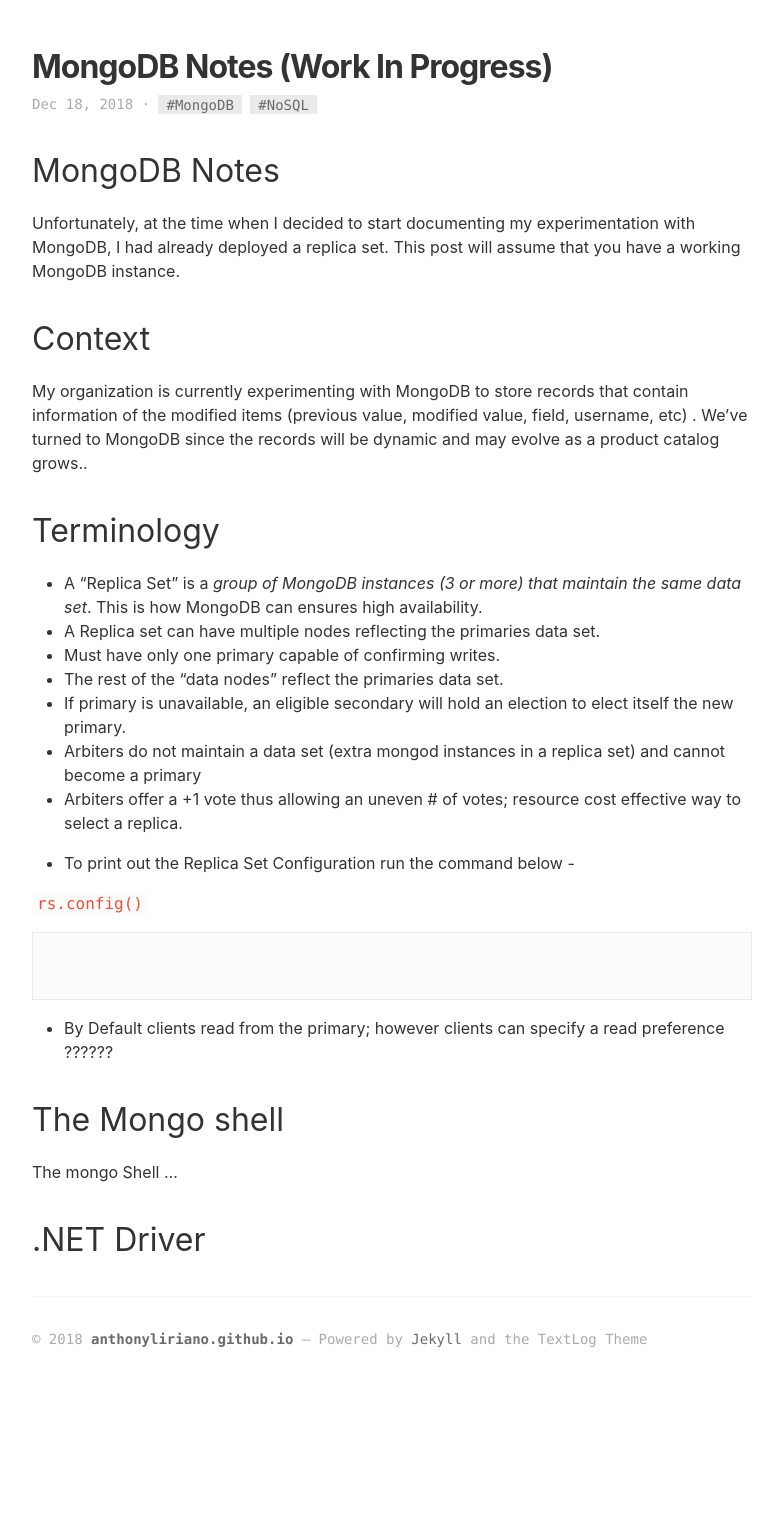
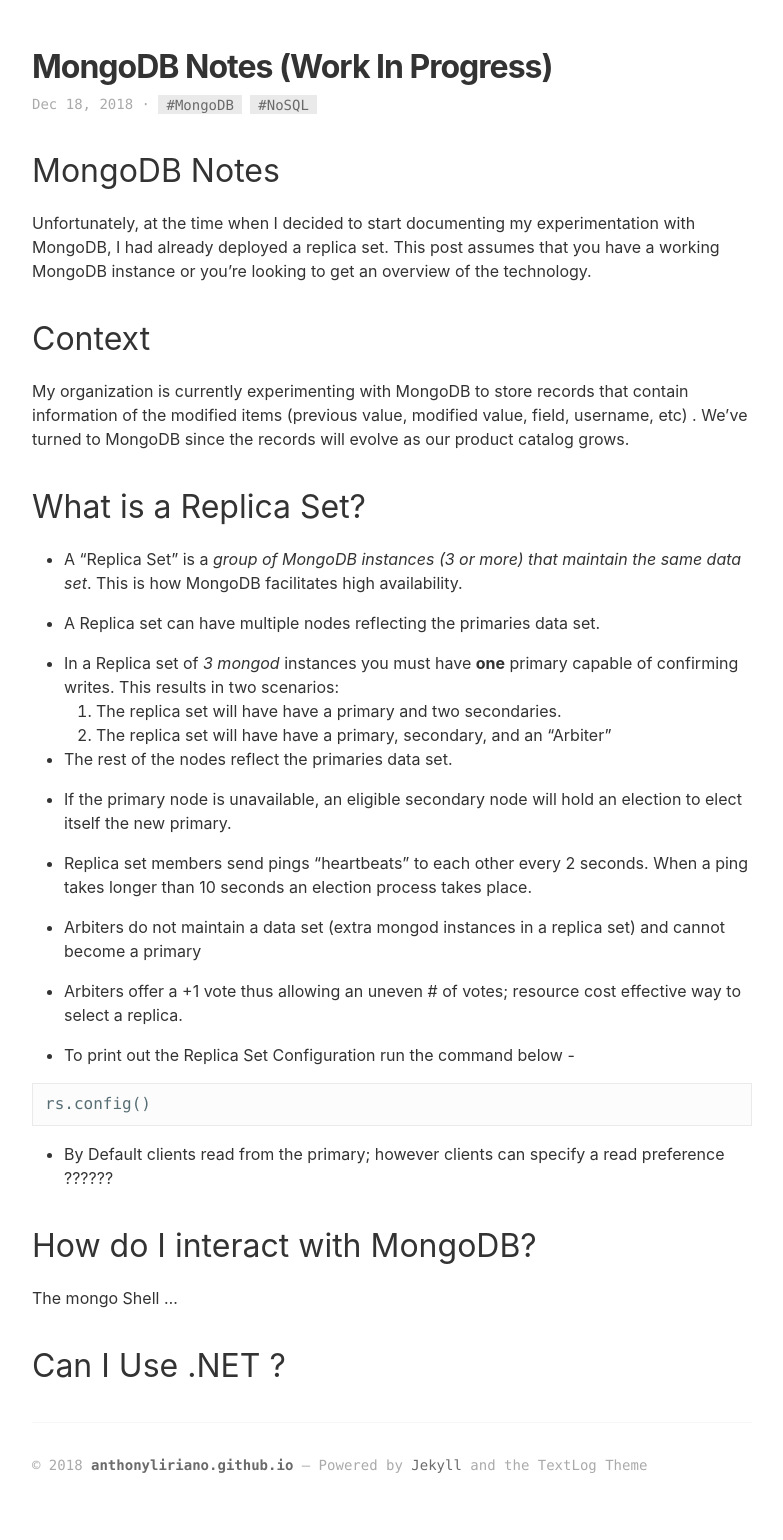
Before and after one commit to anthonyliriano/anthonyliriano.github.io, a Jekyll site: the page built from _posts/2018-12-18-2018-MongoDB-Notes.md, in a window 1280 px wide. Shown: the whole page, without its empty margins (8-791 px from the left). Built offline with Jekyll 4.4.1, drawn with Linux system fonts in a browser that asks for light colours; before the commit the page ends 1414 px from its top, so only the background shows below that.

Commit message:
Update to MongoDB Notes Post

````diff
--- a/_posts/2018-12-18-2018-MongoDB-Notes.md
+++ b/_posts/2018-12-18-2018-MongoDB-Notes.md
@@ -7,34 +7,51 @@ comment: false
 
 # MongoDB Notes
 
-Unfortunately, at the time when I decided to start documenting my experimentation with MongoDB, I had already deployed a replica set. This post will assume that you have a working MongoDB instance.
+Unfortunately, at the time when I decided to start documenting my experimentation with MongoDB, I had already deployed a replica set. This post assumes that you have a working MongoDB instance or you're looking to get an overview of the technology.
 
 ## Context
-My organization is currently experimenting with MongoDB to store records that contain information of the modified items (previous value, modified value, field, username, etc) . We've turned to MongoDB since the records will be dynamic and may evolve as a product catalog grows..
 
-## Terminology
+My organization is currently experimenting with MongoDB to store records that contain information of the modified items (previous value, modified value, field, username, etc) . We've turned to MongoDB since the records will evolve as our product catalog grows.
 
-* A "Replica Set" is a _group of MongoDB instances (3 or more) that maintain the same data set_. This is how MongoDB can ensures high availability.
+## What is a Replica Set?
+
+* A "Replica Set" is a _group of MongoDB instances (3 or more) that maintain the same data set_. This is how MongoDB facilitates high availability.
+
 * A Replica set can have multiple nodes reflecting the primaries data set.
-* Must have only one primary capable of confirming writes.
-* The rest of the "data nodes" reflect the primaries data set.
-* If primary is unavailable, an eligible secondary will hold an election to elect itself the new primary.
+
+* In a Replica set of *3 mongod* instances you must have **one** primary capable of confirming writes. This results in two scenarios:
+	1. The replica set will have have a primary and two secondaries.
+	2. The replica set will have have a primary, secondary, and an "Arbiter"
+
+* The rest of the nodes reflect the primaries data set.
+
+* If the primary node is unavailable, an eligible secondary node will hold an election to elect itself the new primary.
+
+* Replica set members send pings "heartbeats" to each other every 2 seconds. When a ping takes longer than 10 seconds an election process takes place.
+
 * Arbiters do not maintain a data set (extra mongod instances in a replica set) and cannot become a primary
+
 * Arbiters offer a +1 vote thus allowing an uneven # of votes; resource cost effective way to select a replica.
+
 
 * To print out the Replica Set Configuration run the command below -
 
-`rs.config()`
 
+```
+rs.config()
 ```
 
 
-```
 
 
 * By Default clients read from the primary; however clients can specify a read preference ??????
 
-## The Mongo shell
+
+
+## How do I interact with MongoDB?
+
 The mongo Shell ...
 
-## .NET Driver
+
+
+## Can I Use .NET ?
````
